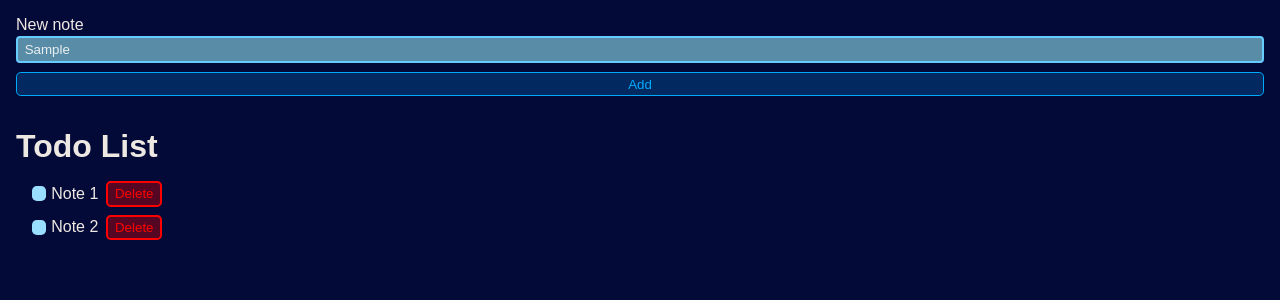
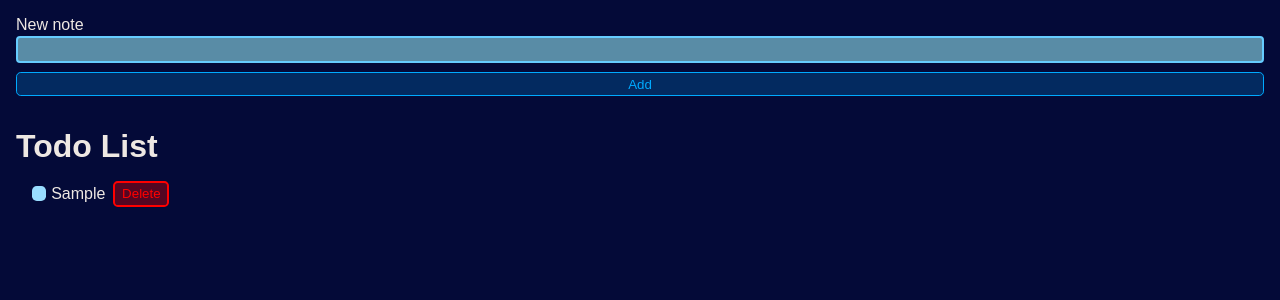
Before and after one commit to rote1400/NotesApp, a React (Vite) app: page / in a window 1280 px wide. Both pictures are taken after typing "Sample" into the empty fields and a click on the button "Add". Shown: the top 300 px of the page. Built offline with nearby package versions, Linux system fonts and the light colour scheme.

Commit message:
one file functionality

```diff
--- a/src/App.jsx
+++ b/src/App.jsx
@@ -7,6 +7,32 @@ export default function App() {
 
   function handleSubmitBtn(e) {
     e.preventDefault()
+
+    setNotes(currentNotes => {
+      return [
+        ...currentNotes,
+        { id: crypto.randomUUID(), title: newNote, completed: false},
+      ]
+    })
+
+    setNewNote("")
+  }
+
+  function toggleNote(id, completed) {
+    setNotes(currentNotes => {
+      return currentNotes.map(note => {
+        if (note.id === id) {
+          return { ...note, completed}
+        }
+        return note
+      })
+    })
+  }
+
+  function deleteNote(id) {
+    setNotes(currentNotes => {
+      return currentNotes.filter(note => note.id != id)
+    })
   }
 
   return (
@@ -25,22 +51,27 @@ export default function App() {
       </form>
       <h1 className="header">Todo List</h1>
       <ul className="list">
-        <li>
-          <label>
-            <input type="checkbox" /> Note 1
-          </label>
-          <button className="btn btn-danger">
-            Delete
-          </button>
-        </li>
-        <li>
-          <label>
-            <input type="checkbox" /> Note 2
-          </label>
-          <button className="btn btn-danger">
-            Delete
-          </button>
-        </li>
+        {notes.length === 0 && "Empty"}
+        {notes.map(note => {
+          return (
+            <li key={note.id}>
+              <label>
+                <input
+                  type="checkbox"
+                  checked={note.completed}
+                  onChange={e => toggleNote(note.id, e.target.checked)}
+                />
+                {note.title}
+              </label>
+              <button
+                className="btn btn-danger"
+                onClick={() => deleteNote(note.id)}
+              >
+                Delete
+              </button>
+            </li>
+          )
+        })}
       </ul>
     </div>
   )
--- a/src/styles.css
+++ b/src/styles.css
@@ -103,8 +103,8 @@ body {
 
 .list li:has(input:checked) label::before {
     color: hsl(200, 30%, 50%);
-    background: hsl(200, 100%, 50%);
-    content: "v";
+    background: hsl(35, 100%, 50%);
+    content: "\2713";
     font-size: 0.8rem;
     font-weight: bold;
 }
```
